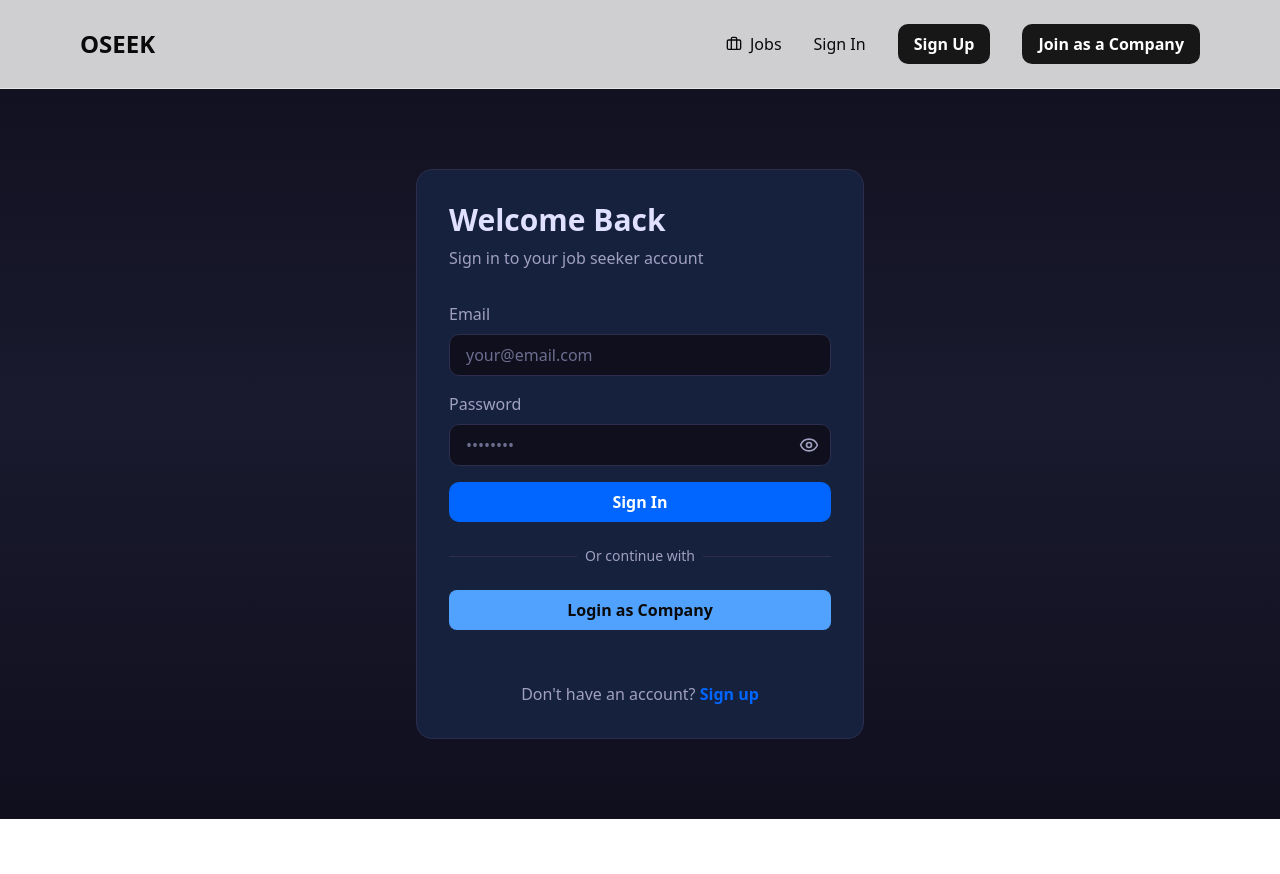
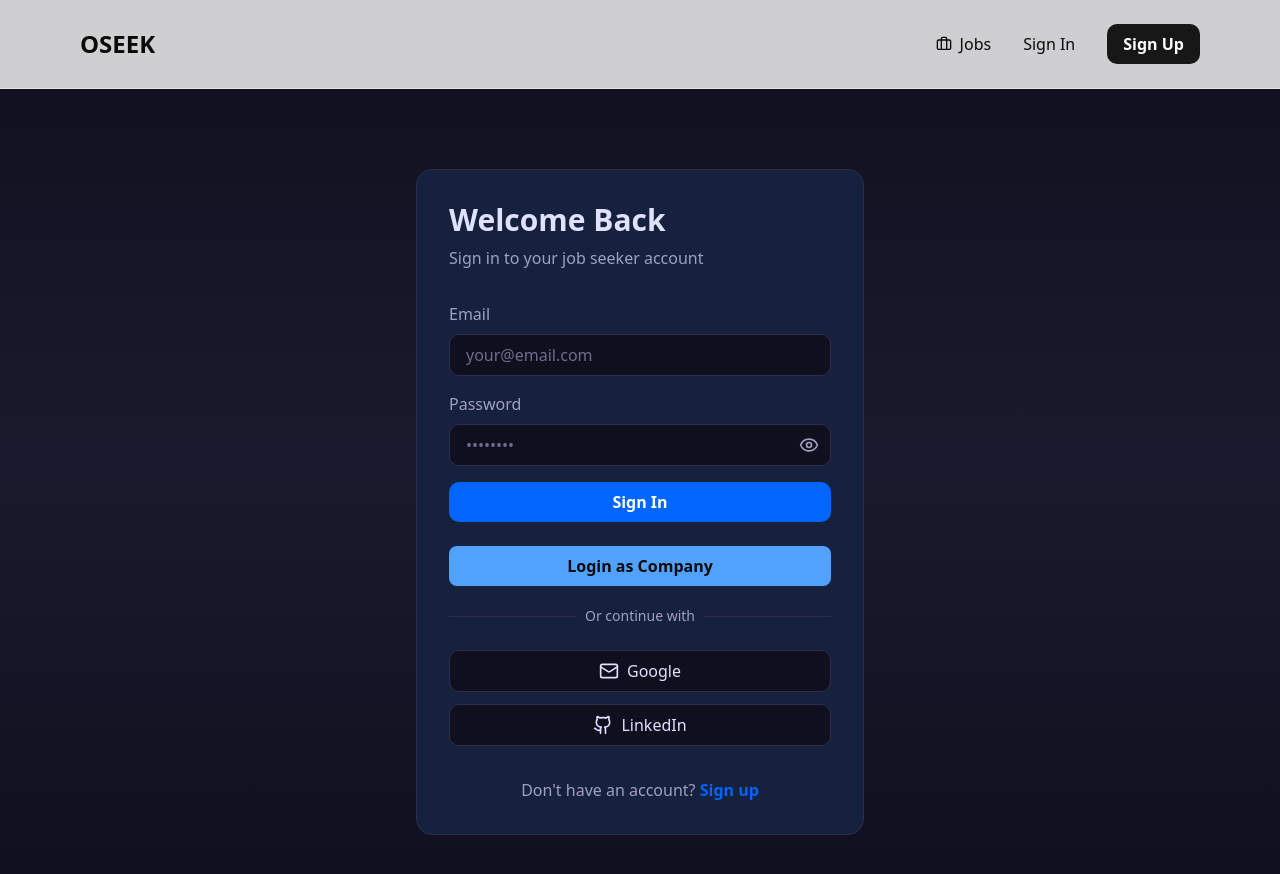
Before and after one commit to kopotrahman/oseek-final, a React (Vite) app in the folder frontend/: page /auth/login in a window 1280 px wide. Shown: the top 874 px of the page. Before the commit the page ends 819 px from the top, so only its background shows below. Built offline with nearby package versions, Linux system fonts and the light colour scheme; no server answers.

Commit message:
slight changes

```diff
--- a/frontend/src/components/ui/Header.jsx
+++ b/frontend/src/components/ui/Header.jsx
@@ -78,12 +78,7 @@ export default function Header() {
               >
                 Sign Up
               </button>
-              <button
-              onClick={() => navigate("/auth/signup?role=company")}
-                className="px-4 py-2 bg-primary text-background rounded-lg font-semibold hover:bg-primary-dark transition"
-              >
-                Join as a Company
-              </button>
+
             </>
           )}
         </nav>
--- a/frontend/src/pages/Login.jsx
+++ b/frontend/src/pages/Login.jsx
@@ -104,6 +104,11 @@ export default function Login() {
               {loading ? "Signing in..." : "Sign In"}
             </button>
           </form>
+          <button onClick={()=>{
+            navigate("?role=" + (role === "company" ? "seeker" : "company"));
+          }}
+          className="w-full h-10 rounded-md bg-blue-400 font-semibold mb-5"
+          >Login as {role=="company"?"Seeker":"Company"}</button>
 
           <div className="relative mb-6">
             <div className="absolute inset-0 flex items-center">
@@ -114,20 +119,16 @@ export default function Login() {
             </div>
           </div>
 
-          <button onClick={()=>{
-            navigate("?role=" + (role === "company" ? "seeker" : "company"));
-          }}
-          className="w-full h-10 rounded-md bg-blue-400 font-semibold mb-5"
-          >Login as {role=="company"?"Seeker":"Company"}</button>
 
-          {/* <div className="space-y-3">
+
+          { <div className="space-y-3">
             <button className="w-full bg-[#0f0f1e] border border-[#2d2d4d] rounded-lg py-2 flex items-center justify-center gap-2 text-[#e0e0ff] hover:border-[#0066ff] transition">
               <Mail size={20} /> Google
             </button>
             <button className="w-full bg-[#0f0f1e] border border-[#2d2d4d] rounded-lg py-2 flex items-center justify-center gap-2 text-[#e0e0ff] hover:border-[#0066ff] transition">
               <Github size={20} /> LinkedIn
             </button>
-          </div> */}
+          </div> }
 
           <p className="text-center text-[#a0a0c0] mt-8">
             Don't have an account?{" "}
--- a/frontend/src/pages/Signup.jsx
+++ b/frontend/src/pages/Signup.jsx
@@ -160,6 +160,11 @@ export default function Signup() {
               {loading ? "Creating account..." : "Sign Up"}
             </button>
           </form>
+          <button onClick={()=>{
+            navigate("?role=" + (role === "company" ? "seeker" : "company"));
+          }}
+          className="w-full h-10 rounded-md bg-blue-400 font-semibold mb-5"
+          >Join as a {role=="company"?"Seeker":"Company"}</button>
 
           <div className="relative mb-6">
             <div className="absolute inset-0 flex items-center">
@@ -169,6 +174,7 @@ export default function Signup() {
               <span className="px-2 bg-[#16213e] text-[#a0a0c0]">Or sign up with</span>
             </div>
           </div>
+
 
           <div className="space-y-3">
             <button className="w-full bg-[#0f0f1e] border border-[#2d2d4d] rounded-lg py-2 flex items-center justify-center gap-2 text-[#e0e0ff] hover:border-[#0066ff] transition">
```
